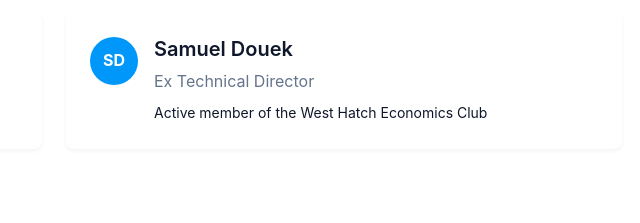
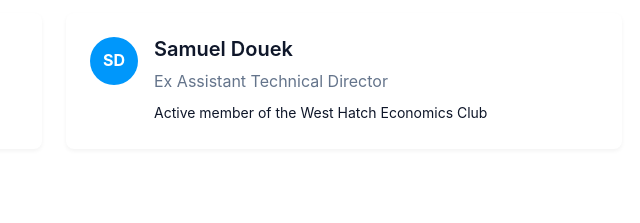
Before and after one commit to westhatcheconomicsclub/westhatcheconomicsclub.github.io, a website: page members.html in a window 1280 px wide. Shown: the part 213-436 px from the top of the page, 586-1226 px from the left. Drawn offline with Linux system fonts and the light colour scheme.

Commit message:
Update members.html

```diff
--- a/members.html
+++ b/members.html
@@ -52,7 +52,7 @@
                                 <div class="avatar">SD</div>
                                 <div>
                                     <h3 class="text-xl font-semibold">Samuel Douek</h3>
-                                    <p class="text-muted mb-2">Ex Technical Director</p>
+                                    <p class="text-muted mb-2">Ex Assistant Technical Director</p>
                                     <p class="text-sm">Active member of the West Hatch Economics Club</p>
                                 </div>
                             </div>
```
